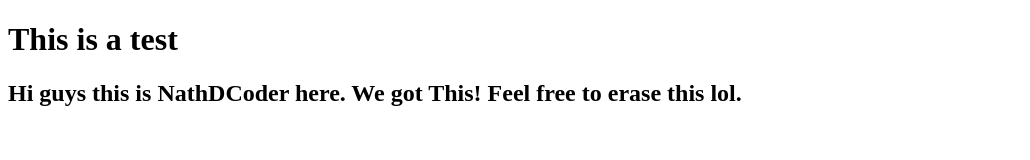
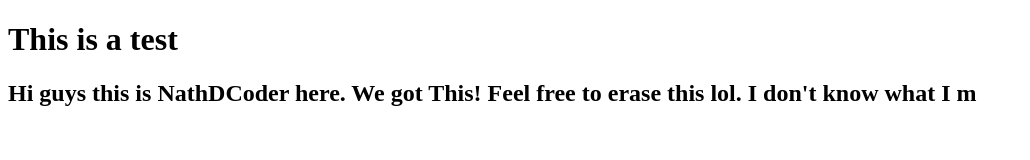
Before and after one commit to jWeibelbootcamp/Practice-Repo-Setup, a plain HTML site: page index.html in a window 1280 px wide. Shown: the whole page, without its empty margins (0-1030 px from the left). Drawn offline with Linux system fonts and the light colour scheme.

Commit message:
practice

```diff
--- a/index.html
+++ b/index.html
@@ -8,6 +8,6 @@
 </head>
 <body>
     <h1>This is a test</h1>
-    <h2>Hi guys this is NathDCoder here. We got This! Feel free to erase this lol.</h2>
+    <h2>Hi guys this is NathDCoder here. We got This! Feel free to erase this lol. I don't know what I m</h2>
 </body>
 </html>
```
